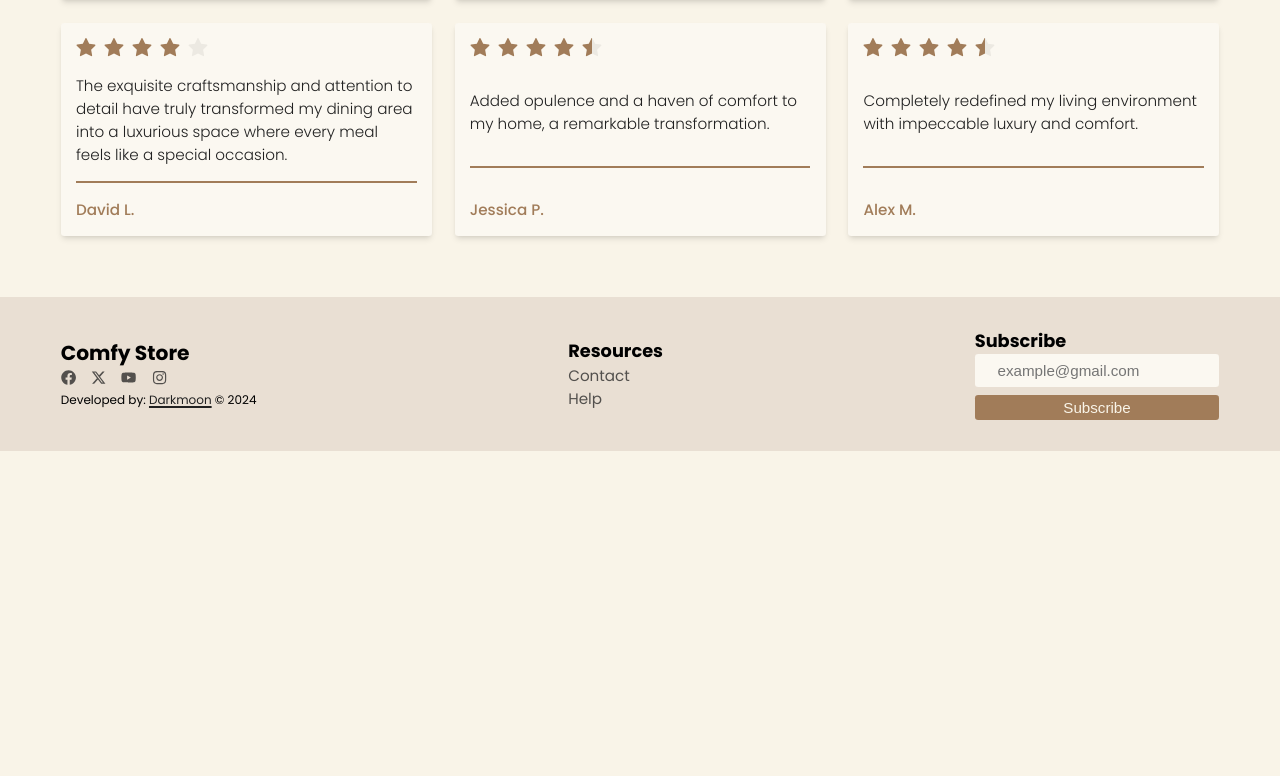
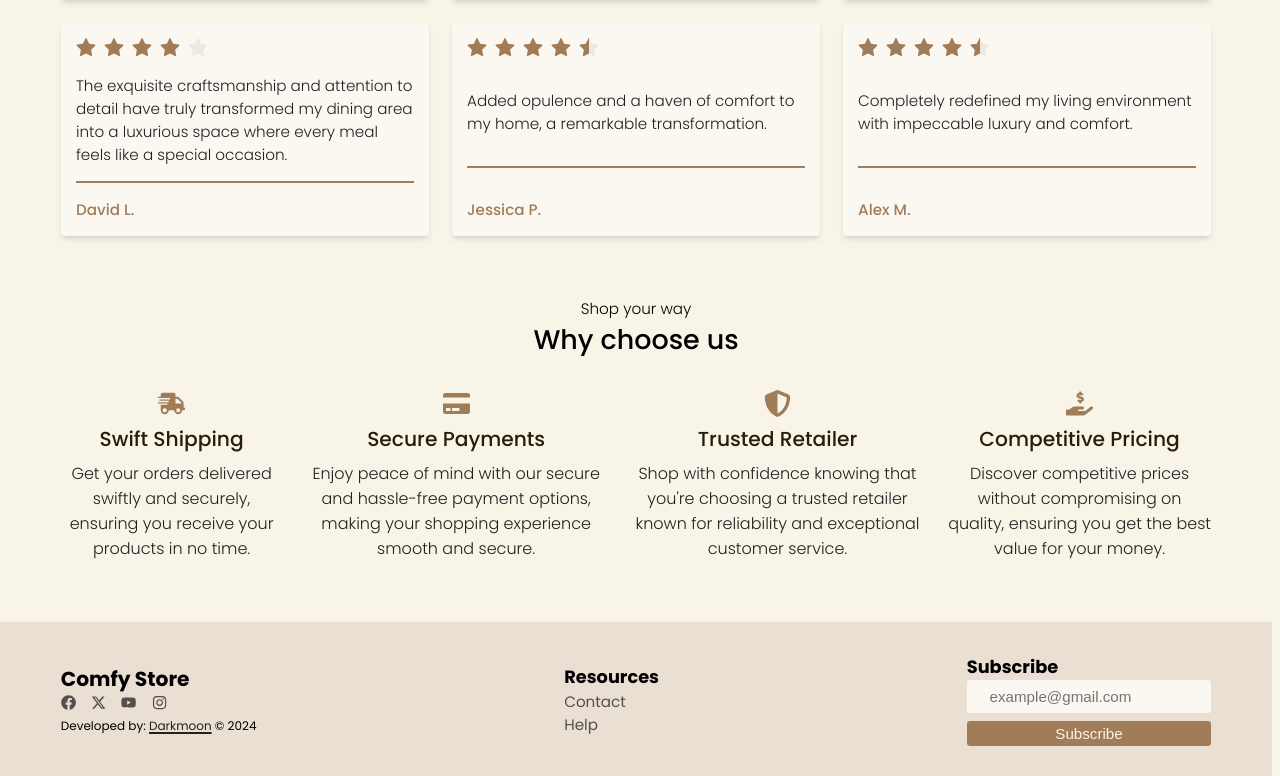
Before and after one commit to Git-Darkmoon/Comfy-Store-v2, a Next.js app: page / in a window 1280 px wide. Shown: the part 1776-2552 px from the top of the page. Before the commit the page ends 2227 px from the top, so only its background shows below. Built offline with nearby package versions, Linux system fonts and the light colour scheme.

Commit message:
[DONE] Landing page.

```diff
--- /dev/null
+++ b/src/app/[about]/page.tsx
@@ -0,0 +1,4 @@
+function About() {
+  return <div>About</div>
+}
+export default About
--- a/src/app/globals.scss
+++ b/src/app/globals.scss
@@ -28,3 +28,7 @@ body::-webkit-scrollbar-thumb {
 body::-webkit-scrollbar-button {
   display: none;
 }
+
+html {
+  scrollbar-gutter: stable;
+}
--- a/src/app/page.tsx
+++ b/src/app/page.tsx
@@ -1,3 +1,4 @@
+import Benefits from "@/components/Home/Benefits"
 import Hero from "@/components/Home/Hero"
 import Slider from "@/components/Home/Slider"
 import Testimonials from "@/components/Home/Testimonials"
@@ -10,6 +11,7 @@ function Home() {
       <Slider />
       <TrendingProducts />
       <Testimonials />
+      <Benefits />
     </>
   )
 }
--- /dev/null
+++ b/src/components/Home/Benefits.tsx
@@ -0,0 +1,48 @@
+import { IconType } from "react-icons"
+import { FaCreditCard, FaHandHoldingUsd, FaShippingFast } from "react-icons/fa"
+import BenefitsCard from "./BenefitsCard"
+import { FaShieldHalved } from "react-icons/fa6"
+import SectionTitle from "../SectionTitle"
+
+export type benefitsProps = {
+  icon: IconType
+  title: string
+  text: string
+}
+
+const benefitsData: benefitsProps[] = [
+  {
+    icon: FaShippingFast,
+    title: "Swift Shipping",
+    text: "Get your orders delivered swiftly and securely, ensuring you receive your products in no time.",
+  },
+  {
+    icon: FaCreditCard,
+    title: "Secure Payments",
+    text: "Enjoy peace of mind with our secure and hassle-free payment options, making your shopping experience smooth and secure.",
+  },
+  {
+    icon: FaShieldHalved,
+    title: "Trusted Retailer",
+    text: "Shop with confidence knowing that you're choosing a trusted retailer known for reliability and exceptional customer service.",
+  },
+  {
+    icon: FaHandHoldingUsd,
+    title: "Competitive Pricing",
+    text: " Discover competitive prices without compromising on quality, ensuring you get the best value for your money.",
+  },
+]
+
+function Benefits() {
+  return (
+    <section className="benefits">
+      <SectionTitle title="Why choose us" subtitle="Shop your way" />
+      <div className="benefits__wrapper">
+        {benefitsData.map((benefit) => {
+          return <BenefitsCard key={benefit.title} {...benefit} />
+        })}
+      </div>
+    </section>
+  )
+}
+export default Benefits
--- /dev/null
+++ b/src/components/Home/BenefitsCard.tsx
@@ -0,0 +1,12 @@
+import { benefitsProps } from "./Benefits"
+
+function BenefitsCard(props: benefitsProps) {
+  return (
+    <article className="benefitsCard">
+      <props.icon className="benefitsCard__icon" />
+      <h3 className="benefitsCard__title">{props.title}</h3>
+      <p className="benefitsCard__text">{props.text}</p>
+    </article>
+  )
+}
+export default BenefitsCard
--- a/src/styles/_imports/_home.scss
+++ b/src/styles/_imports/_home.scss
@@ -2,3 +2,4 @@
 @use "../components/Home/Slider.scss";
 @use "../components/Home/TrendingProducts.scss";
 @use "../components/Home/Testimonials.scss";
+@use "../components/Home/Benefits.scss";
--- a/src/styles/components/Home/Benefits.scss
+++ b/src/styles/components/Home/Benefits.scss
@@ -9,3 +9,23 @@
     gap: vars.$gutter-m;
   }
 }
+
+.benefitsCard {
+  text-align: center;
+
+  &__icon {
+    font-size: vars.$fs-2;
+    color: vars.$clr-primary;
+  }
+  &__title {
+    color: vars.$clr-secondary;
+    font-size: vars.$fs-1;
+    margin-bottom: 7px;
+    font-weight: 500;
+  }
+  &__text {
+    color: vars.$clr-black;
+    text-align: center;
+    font-weight: 300;
+  }
+}
```
